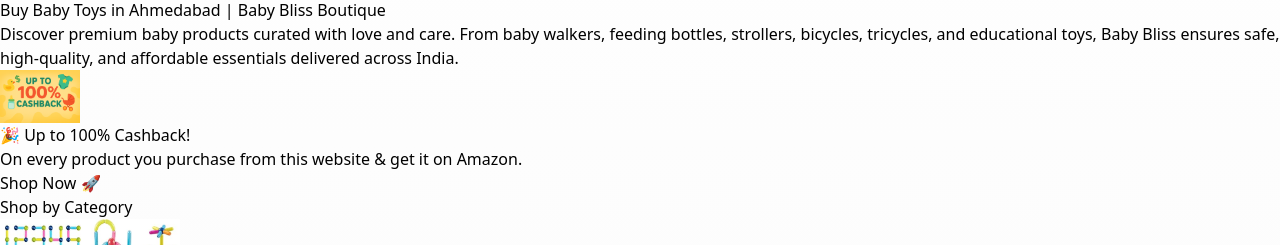
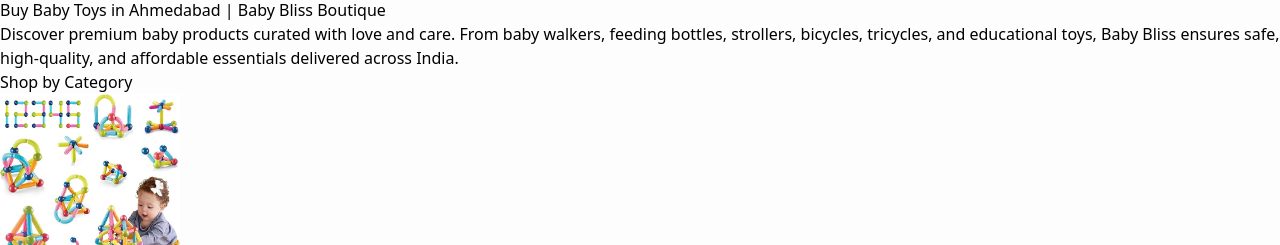
Before and after one commit to ParthJani8866/baby_bliss, a Next.js app: page / in a window 1280 px wide. Shown: the part 283-528 px from the top of the page. Built offline with nearby package versions, Linux system fonts and the light colour scheme; no server answers; the database is empty.

Commit message:
Small Update

```diff
--- a/pages/index.js
+++ b/pages/index.js
@@ -97,33 +97,6 @@
               educational toys, Baby Bliss ensures safe, high-quality, and
               affordable essentials delivered across India.
             </p>
-
-            {/* 🎉 Cashback Banner */}
-            <div className="mt-6 bg-gradient-to-r from-yellow-100 via-white to-yellow-200 border-l-4 border-orange-500 text-orange-700 p-5 rounded-2xl shadow-lg flex items-center justify-between">
-              <div className="flex items-center space-x-4">
-                <Image
-                  src="/images/cashback.png"
-                  alt="Cashback Offer"
-                  width={80}
-                  height={80}
-                  className="rounded-lg shadow"
-                />
-                <div>
-                  <h2 className="text-lg md:text-xl font-extrabold text-orange-600">
-                    🎉 Up to 100% Cashback!
-                  </h2>
-                  <p className="text-gray-700 text-sm md:text-base">
-                    On every product you purchase from this website & get it on Amazon.
-                  </p>
-                </div>
-              </div>
-              <Link
-                href="/baby-products/tricycles-and-kids-cycles"
-                className="ml-4 px-5 py-2 bg-orange-500 text-white font-bold rounded-full shadow-md hover:bg-orange-600 transition"
-              >
-                Shop Now 🚀
-              </Link>
-            </div>
           </div>
         </div>
       </section>
```
